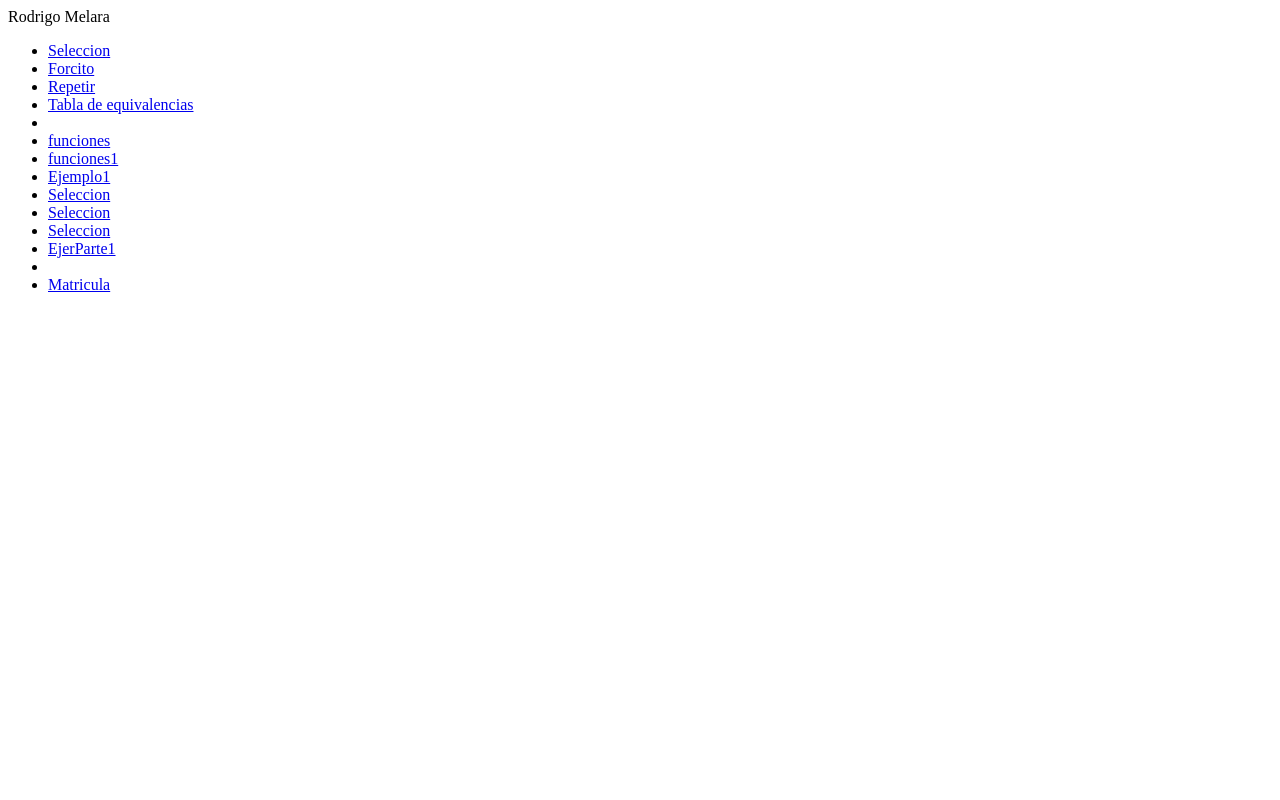
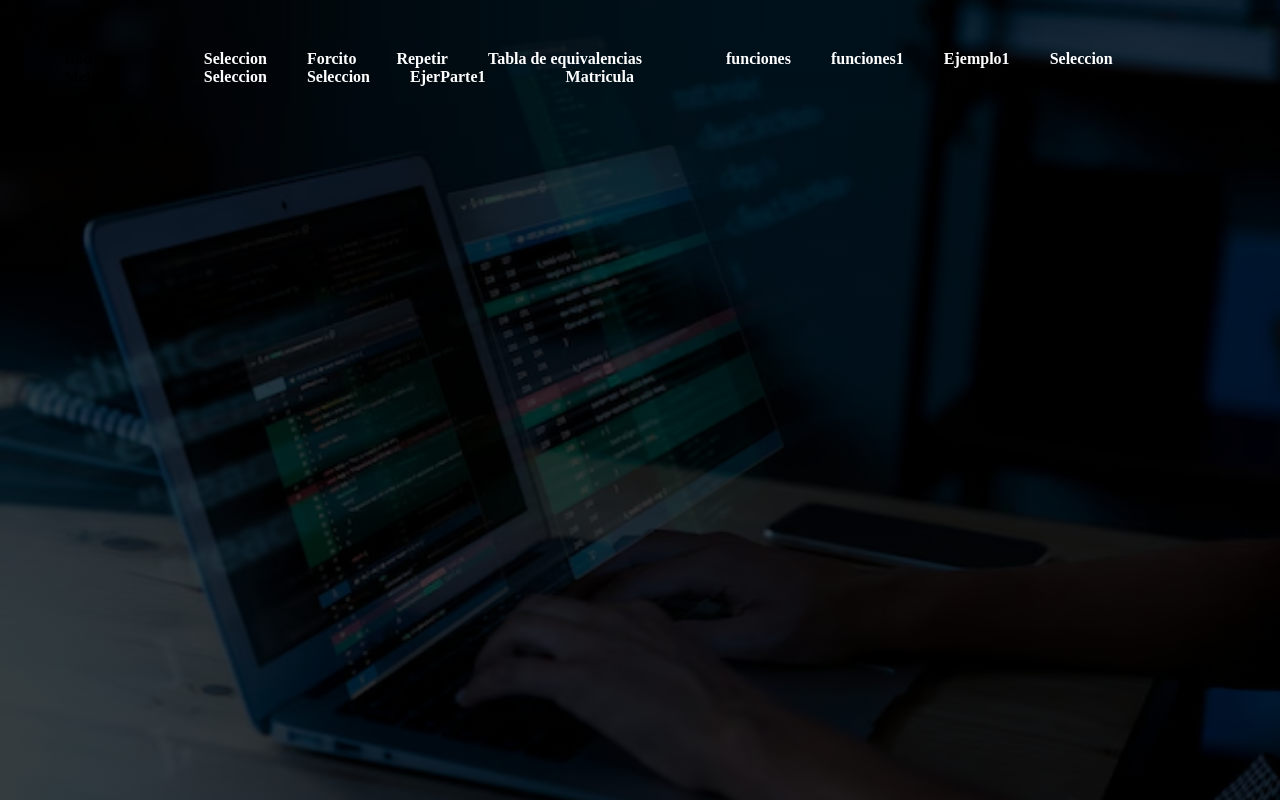
Before and after one commit to Rodrygo00/Rodrigo00.github.io, a plain HTML site: page index.html in a window 1280 px wide. Drawn offline with Linux system fonts and the light colour scheme.

Commit message:
Add files via upload

```diff
--- a/Domcito.css
+++ b/Domcito.css
@@ -1,6 +1,6 @@
 /*estilo para el cuerpo de la pagina*/
 body{
-    background-color: black;
+    background-color: rgb(94, 255, 0);
     color: white;
     display: flex;
     justify-content: center;
--- a/index.css
+++ b/index.css
@@ -0,0 +1,42 @@
+*{
+  margin: 0;
+  padding: 10;
+}
+
+body{
+     background-image: linear-gradient(rgba(0,0,0,0.75),rgba(0,0,0,0.75)), url(experiencia-programacion-persona-que-trabaja-codigos-computadora_23-2150010144.avif );
+    background-size: cover;
+    background-position: center;
+    background-attachment: fixed;
+    height: 100vh;
+    position: absolute;
+
+}
+nav{
+    display: flex;
+    align-items: center;
+    justify-content: space-between;
+    padding-top: 50px;
+    padding-left: 5%;
+    padding-right: 5%;
+    font-weight: bold;
+
+
+}
+h1{
+    color:white;
+    font-size: 45px;
+
+}
+ ul li{
+    display: inline-block;
+    padding: 0px 20px;
+
+}
+a{
+    color: white;
+    text-decoration: none;
+}
+a:hove{
+    color:aqua;
+}
```
Also changed, not shown: Domcito.html (+7 -1 lines), Domcito.js (+13 -1 lines), experiencia-programacion-persona-que-trabaja-codigos-computadora_23-2150010144.avif (added).
